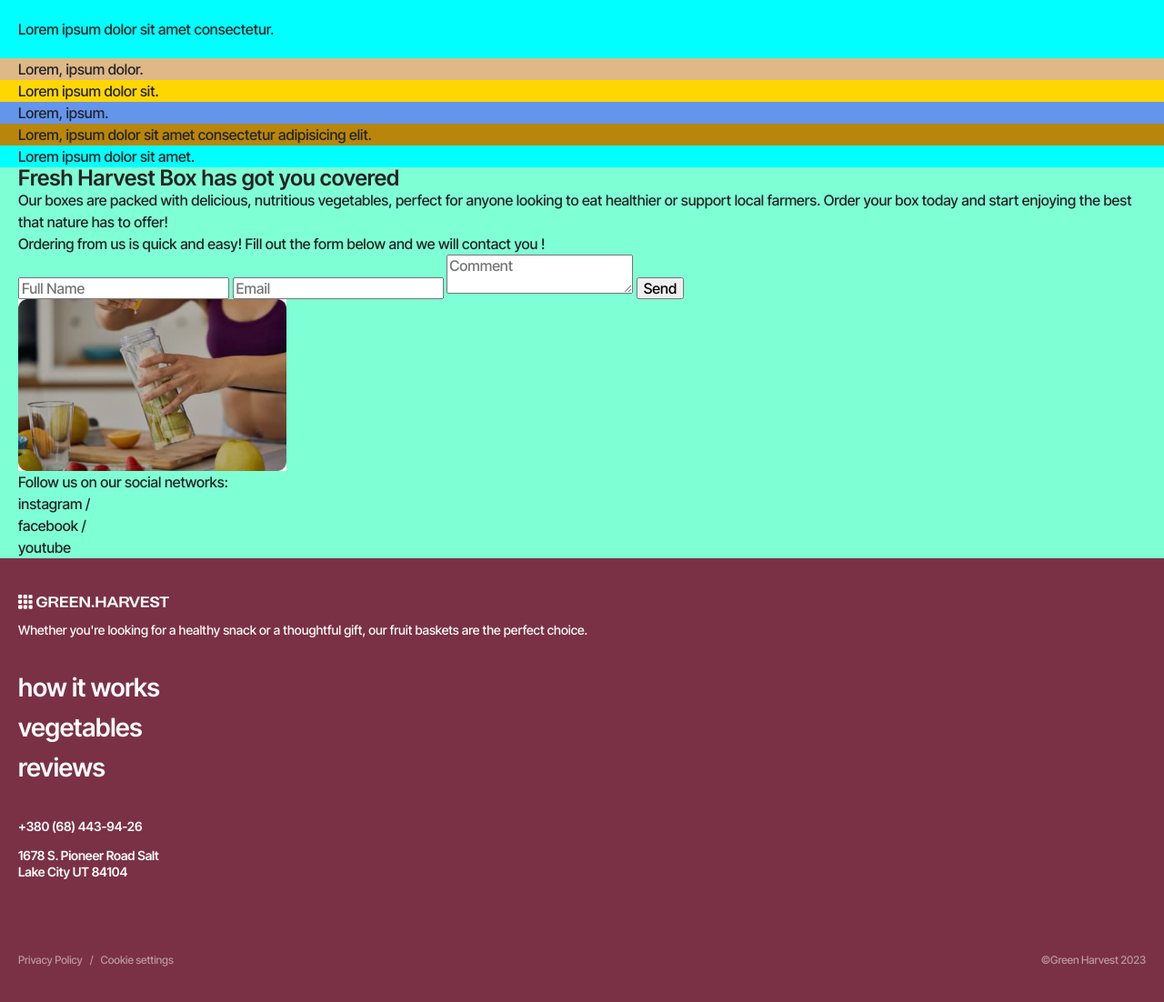
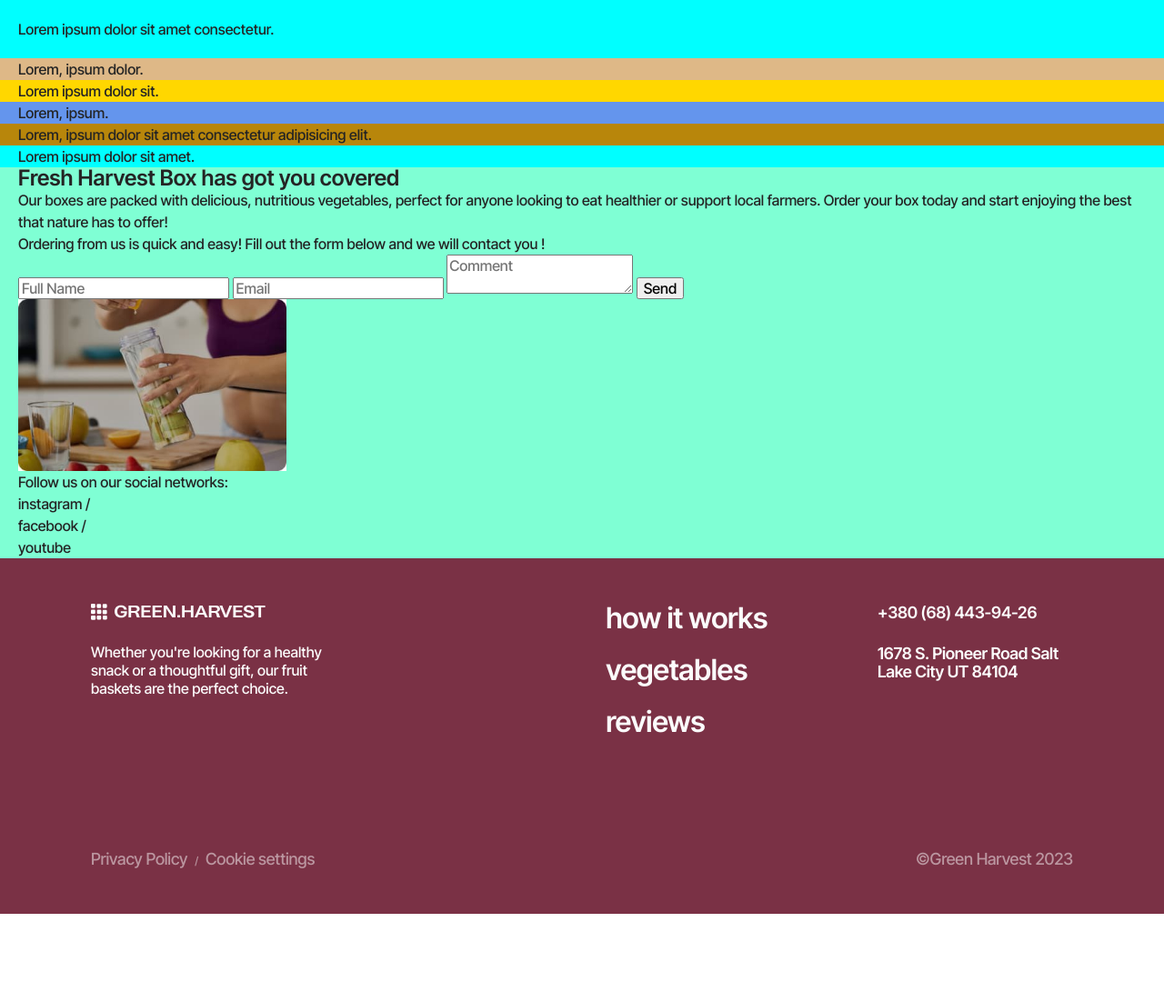
Before and after one commit to Iv-Hl/Cool_Developers, a website built with Vite: page src/index.html in a window 1280 px wide. Shown: the whole page at 91% size. After the commit the page ends 1005 px from the top, so only its background shows below. Built offline with nearby package versions, Linux system fonts and the light colour scheme.

Commit message:
add adaptive

```diff
--- a/src/css/footer.css
+++ b/src/css/footer.css
@@ -7,10 +7,11 @@
 .footer-wrap {
 }
 
+.footer-top-wrap {
+    margin-bottom: 40px;
+}
+
 .footer-main-wrap {
-    display: flex;
-    flex-direction: column;
-    gap: 40px;
 }
 
 .footer-logo {
@@ -21,6 +22,11 @@
     fill: #fbfbfb;
 }
 
+.footer-logoicon {}
+
+.footer-logotext {
+}
+
 .footer-text {
     font-weight: 500;
     font-size: 14px;
@@ -28,13 +34,18 @@
     color: #fbfbfb;
 }
 
+.footer-bottom-wrap {
+}
+
 .footer-links-list {
     display: flex;
     flex-direction: column;
     gap: 14px;
+    margin-bottom: 40px;
 }
 
 .footer-link {
+    display: block;
     font-weight: 600;
     font-size: 28px;
     line-height: 1;
@@ -102,3 +113,98 @@
 }
 
 .footer-bottom-part-item {}
+
+
+/* todo==========================MEDIA============================== */
+
+@media screen and (min-width: 768px) {
+    .footer {
+        padding: 32px;
+    }
+
+    .footer-wrap {
+        padding: 0;
+    }
+
+    .footer-top-wrap {
+        margin-bottom: 0;
+    }
+
+    .footer-main-wrap {
+        display: flex;
+        flex-direction: row;
+        justify-content: space-between;
+        gap: 0;
+    }
+
+    .footer-logo {
+        margin-bottom: 25px;
+        gap: 8px;
+    }
+
+    .footer-logotext {
+        width: 168px;
+        height: 15px;
+    }
+
+    .footer-logoicon {
+        width: 18px;
+        height: 18px;
+    }
+
+    .footer-text {
+        width: 265px;
+        font-size: 16px;
+        line-height: 1.25;
+    }
+
+    .footer-links-list {
+        gap: 25px;
+        margin-bottom: 64px;
+    }
+
+    .footer-link {
+        font-size: 32px;
+    }
+
+    .footer-contacts {
+        margin-bottom: 100px;
+        gap: 25px;
+    }
+
+    .footer-contacts-item {
+        font-size: 18px;
+        line-height: 1.11;
+        width: 215px;
+    }
+
+    .footer-bottom-link {
+        font-size: 18px;
+        line-height: 1.11;
+    }
+
+    .footer-bottom-text {
+        font-size: 18px;
+        line-height: 1.11;
+    }
+}
+
+@media screen and (min-width: 1280px) {
+
+    .footer {
+        padding: 50px 100px;
+    }
+
+    .footer-bottom-wrap {
+        display: flex;
+        gap: 121px;
+    }
+
+    .footer-links-list {
+        margin-bottom: 125px;
+    }
+
+    .footer-contacts {
+        margin-bottom: 0;
+    }
+}
--- a/src/partials/footer.html
+++ b/src/partials/footer.html
@@ -1,12 +1,12 @@
 <footer class="footer">
   <div class="container footer-wrap">
     <div class="footer-main-wrap">
-      <div>
+      <div class="footer-top-wrap">
         <a href="" class="footer-logo"
-          ><svg width="16" height="16">
+          ><svg width="16" height="16" class="footer-logoicon">
             <use href="../img/symbol-defs.svg#icon-logo-icon"></use>
           </svg>
-          <svg width="148" height="12">
+          <svg width="148" height="12" class="footer-logotext">
             <use href="../img/symbol-defs.svg#icon-logotext"></use>
           </svg>
         </a>
@@ -15,6 +15,7 @@
           fruit baskets are the perfect choice.
         </p>
       </div>
+      <div class="footer-bottom-wrap">
         <ul class="footer-links-list">
           <li><a href="" class="footer-link">how it works</a></li>
           <li><a href="" class="footer-link">vegetables</a></li>
@@ -37,6 +38,7 @@
           </li>
         </ul>
       </div>
+    </div>
     <div class="footer-bottom">
       <ul class="footer-bottom-list">
         <li class="footer-bottom-list-item">
```
Lines whose indentation alone changed are shown as unchanged.
